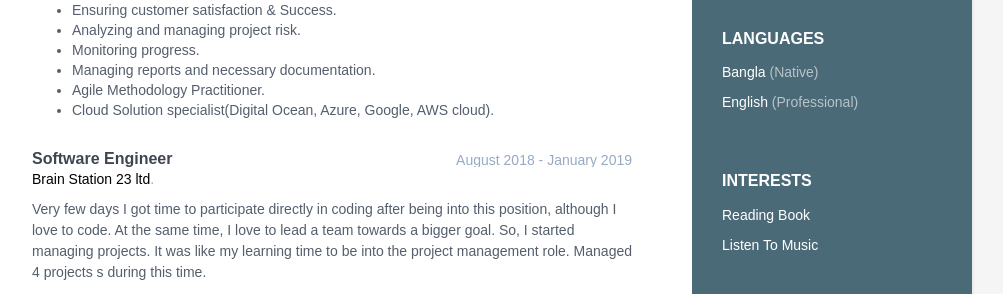
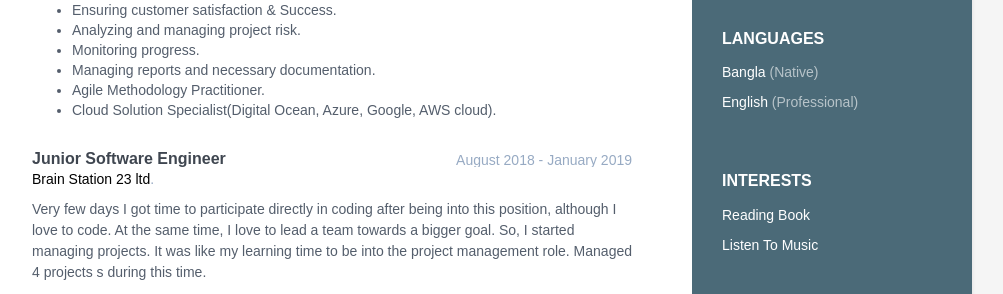
Before and after one commit to abdurrakib0/my-resume, a Jekyll site: the page built from index.html, in a window 1280 px wide and 900 px high, scrolled down 531 px. Shown: the part 158-452 px from the top of the window, without its empty margins (168-1171 px from the left). Built offline with Jekyll 4.4.1, drawn with Linux system fonts in a browser that asks for light colours.

Commit message:
updated job description

```diff
--- a/_data/data.yml
+++ b/_data/data.yml
@@ -70,10 +70,10 @@ experiences:
         * Monitoring progress.
         * Managing reports and necessary documentation.
         * Agile Methodology Practitioner.
-        * Cloud Solution specialist(Digital Ocean, Azure, Google, AWS cloud).
+        * Cloud Solution Specialist(Digital Ocean, Azure, Google, AWS cloud).
 
 
-    - role: Software Engineer
+    - role: Junior Software Engineer
       time: August 2018 - January 2019
       company: <a href="https://www.brainstation-23.com/" target="_blank">Brain Station 23 ltd</a>.
       details: |
```
